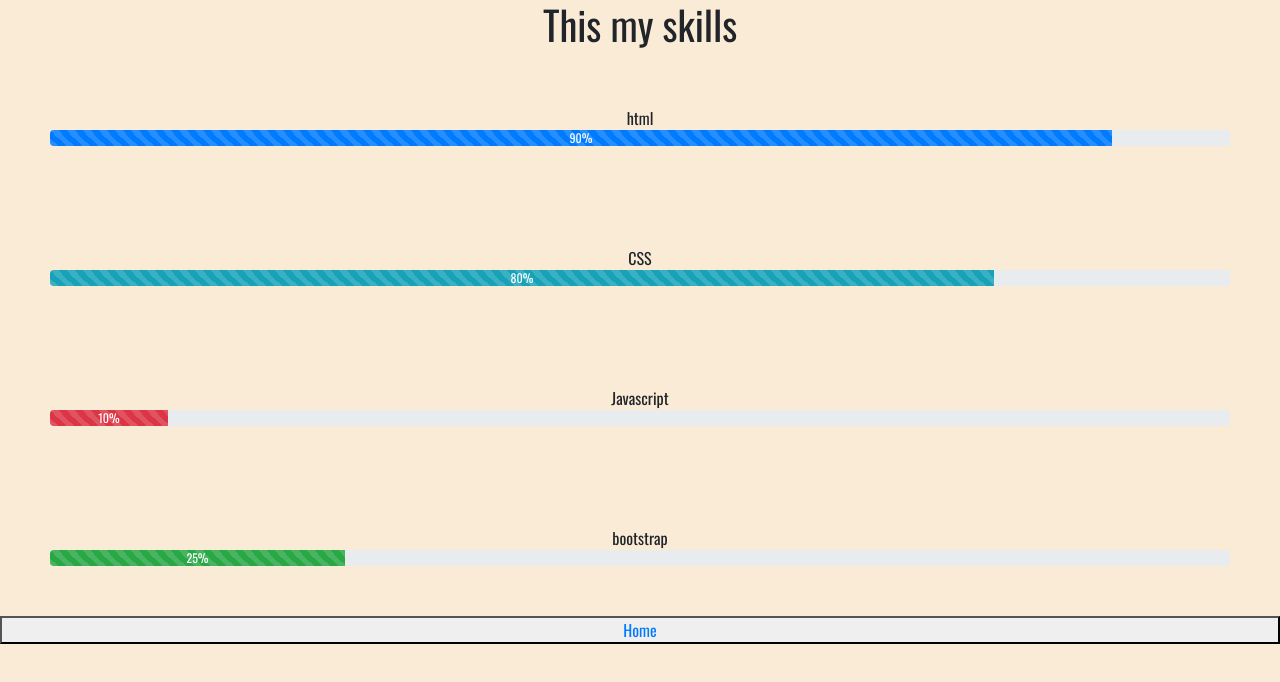
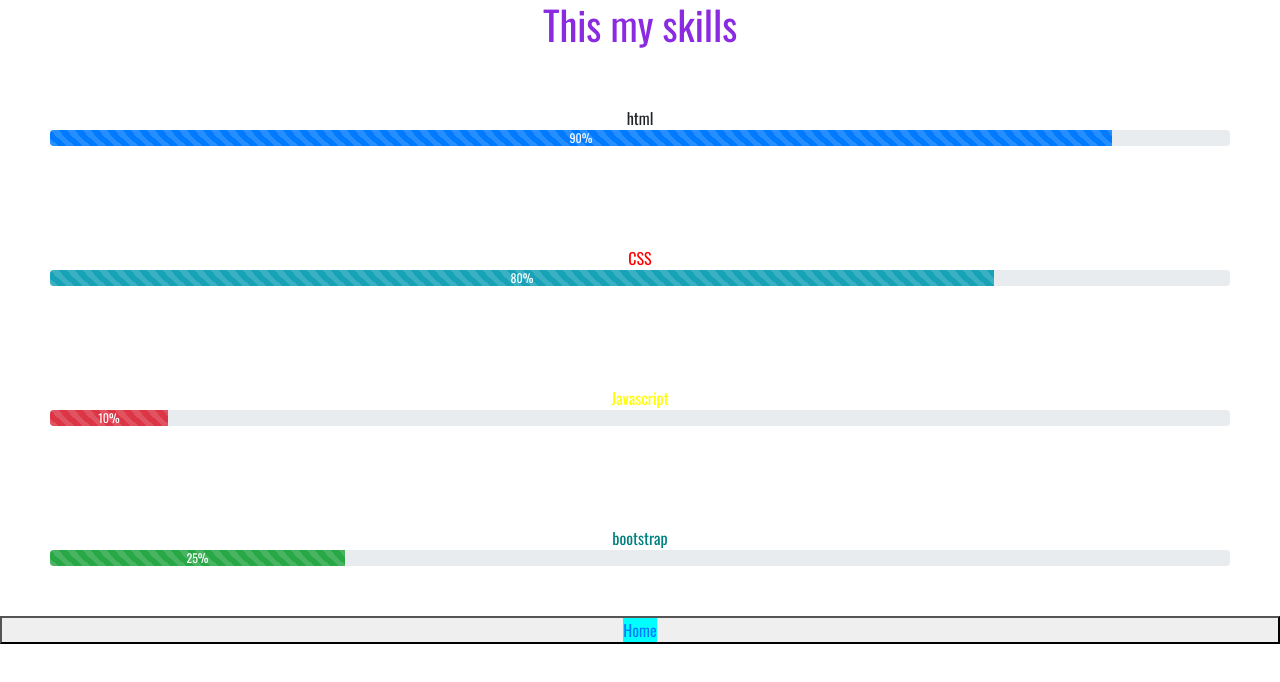
Before and after one commit to Mohammed-Aljasem/OCA-projects, a plain HTML site: page Website/Html/my-skills.html in a window 1280 px wide. Drawn offline with nearby package versions, Linux system fonts and the light colour scheme.

Commit message:
final eddit project

```diff
--- a/Website/Html/my-skills.html
+++ b/Website/Html/my-skills.html
@@ -16,7 +16,6 @@
         display: flex;
         flex-direction: column;
         text-align: center;
-        background-color: antiquewhite;
         height: 100vh;
 }
 
@@ -36,6 +35,7 @@
     margin:50px;
 }
 
+
 </style>
 
     <title>My portfolio</title>
@@ -43,28 +43,28 @@
 <body>
     <div id="container" class="hi">
         <!-----------------------------this first child container------------------------------>
-        <h1 >This my skills</h1>
+        <h1 style="color: blueviolet;">This my skills</h1>
         <div class="html-1">html
             <div class="progress">
                 <div class="progress-bar progress-bar-striped progress-bar-animated" role="progressbar" style="width: 90%" aria-valuenow="10" aria-valuemin="0" aria-valuemax="100">90%</div>
               </div>
         </div>
-        <div class="css-2">CSS
+        <div style="color: red;" class="css-2">CSS
           <div class="progress">
             <div class="progress-bar progress-bar-striped bg-info progress-bar-animated" role="progressbar" style="width: 80%" aria-valuenow="50" aria-valuemin="0" aria-valuemax="100">80%</div>
           </div>
         </div>
-        <div class="java-3">Javascript
+        <div style="color: yellow;" class="java-3">Javascript
             <div class="progress">
             <div class="progress-bar progress-bar-striped bg-danger progress-bar-animated" role="progressbar" style="width: 10%" aria-valuenow="100" aria-valuemin="0" aria-valuemax="100">10%</div>
           </div>
         </div>
-        <div class="bootstrap-4">bootstrap
+        <div style="color: teal;" class="bootstrap-4">bootstrap
             <div class="progress">
                 <div class="progress-bar progress-bar-striped bg-success progress-bar-animated" role="progressbar" style="width: 25%" aria-valuenow="25" aria-valuemin="0" aria-valuemax="100">25%</div>
               </div>
         </div>
-        <button><a href="index.html">Home</a></button>
+        <button><a style="background-color: aqua;" href="index.html">Home</a></button>
 
 
 
```
Also changed, not shown: Website/Html/index.html (+3 -0 lines).
